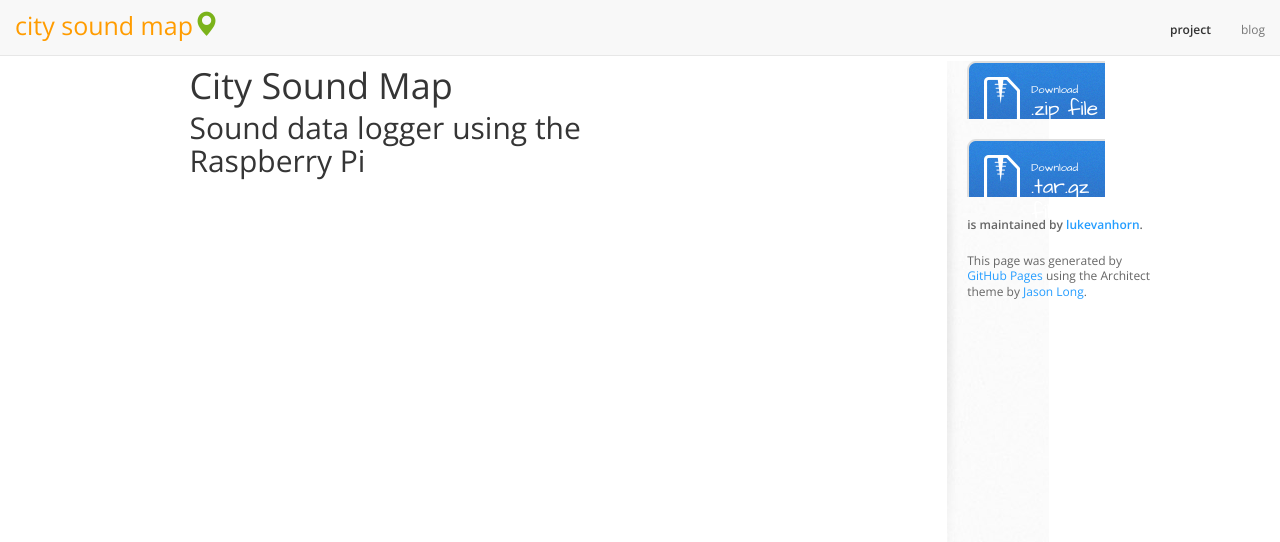
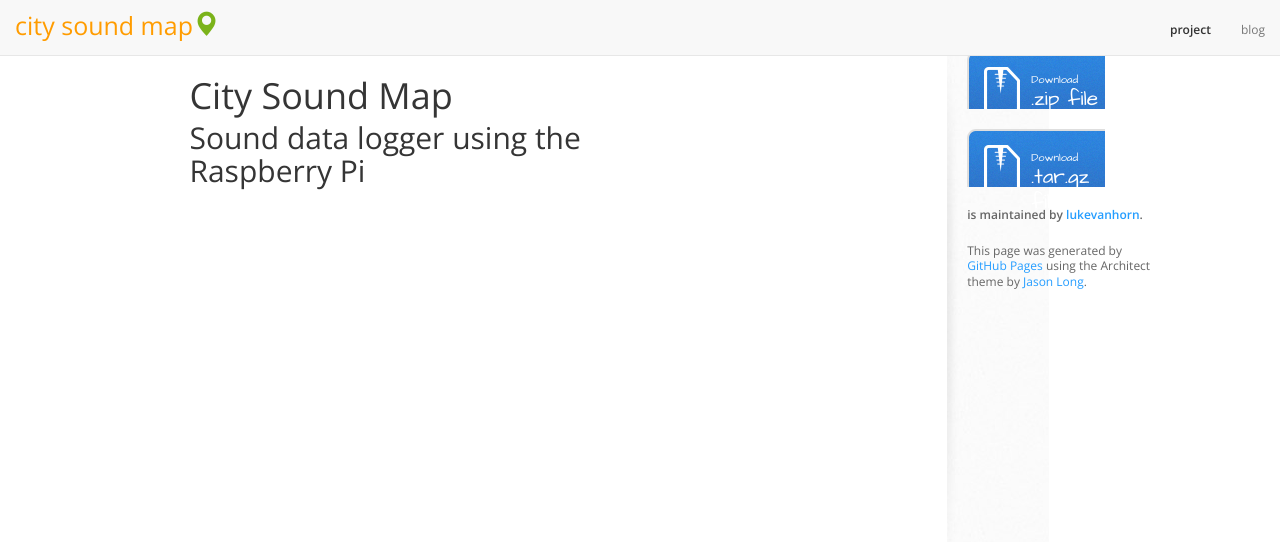
Before and after one commit to lukevanhorn/citysoundmap, a Jekyll site: the page built from project.html, in a window 1280 px wide. Shown: the top 542 px of the page. Built offline with Jekyll 4.4.1, drawn with Linux system fonts in a browser that asks for light colours; nearby versions of some CDN libraries.

Commit message:
style changes

```diff
--- a/stylesheets/stylesheet.css
+++ b/stylesheets/stylesheet.css
@@ -189,12 +189,13 @@ table {
 
 #content-wrapper {
   border-top: solid 1px #fff;
-  padding-top: 60px;
+  padding-top: 50px;
 }
 
 #main-content {
   width: 60%;
   float: left;
+  padding-top: 20px;
 }
 
 #main-content img {
```
